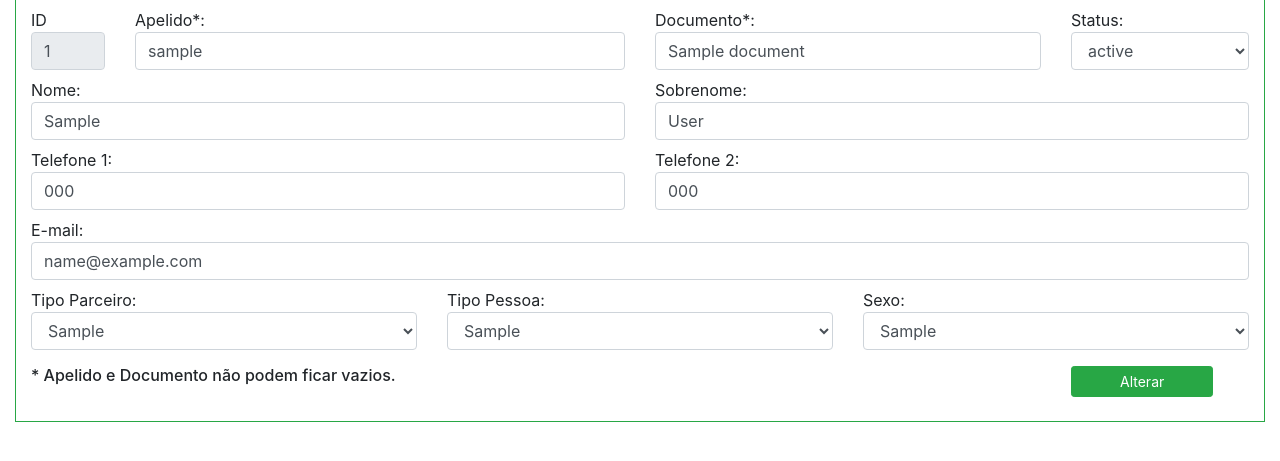
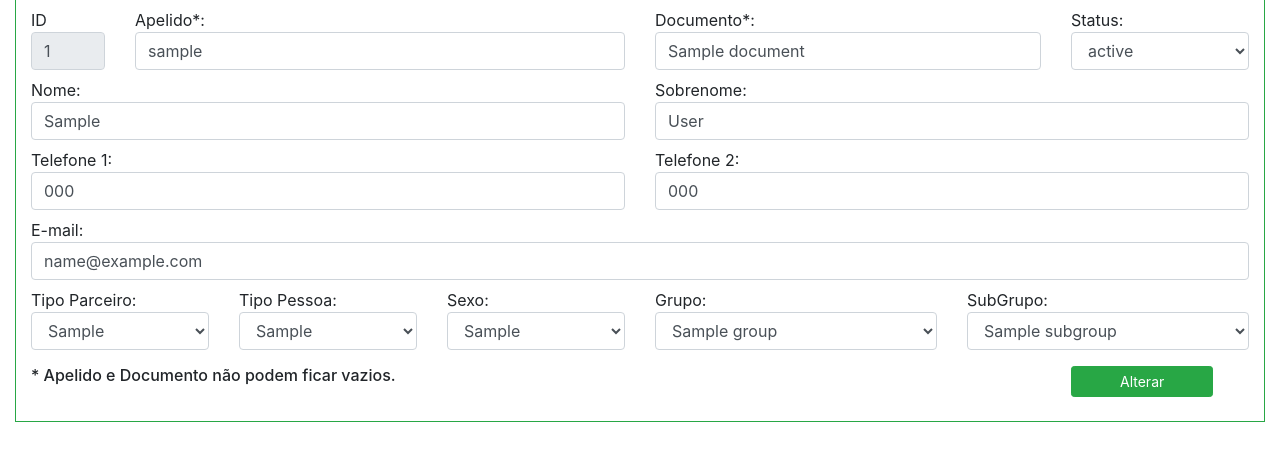
Before and after one commit to angelitasantos/sig-sanlis-django, a Django app: template plataform/templates/partners/partner_update.html in a window 1280 px wide. Shown: the part 131-592 px from the top of the page. Run offline with Django 4.2, Linux system fonts and the light colour scheme; the template is opened without the code that fills it: most values are stand-ins (such as "Sample title", 1, 10 or a date in 2020); some libraries are stand-ins or nearby versions.

Commit message:
create group and subgroup filter partner

```diff
--- a/plataform/templates/partners/partner_update.html
+++ b/plataform/templates/partners/partner_update.html
@@ -78,7 +78,7 @@
                     </div>
 
                     <div class="row mt-2">
-                        <div class="col-sm-4">
+                        <div class="col-sm-2">
                             <span>Tipo Parceiro:</span>
                             <select name="type_partners" class="form-control">
                                 <option value="{{ partner.type_partners }}">{{ partner.get_type_partners_display }}</option>
@@ -90,7 +90,7 @@
                                 <option value="5">Funcionário</option>
                             </select>
                         </div>
-                        <div class="col-sm-4">
+                        <div class="col-sm-2">
                             <span>Tipo Pessoa:</span>
                             <select name="type_person" class="form-control">
                                 <option value="{{ partner.type_person }}">{{ partner.get_type_person_display }}</option>
@@ -99,13 +99,45 @@
                                 <option value="J">Jurídica</option>
                             </select>
                         </div>
-                        <div class="col-sm-4">
+                        <div class="col-sm-2">
                             <span>Sexo:</span>
                             <select name="gender" class="form-control">
                                 <option value="{{ partner.gender }}">{{ partner.get_gender_display }}</option>
                                 <option disabled value=""> . Escolha uma Opção</option>
                                 <option value="M">Masculino</option>
                                 <option value="F">Feminino</option>
+                            </select>
+                        </div>
+                        <div class="col-sm-3">
+                            <span>Grupo:</span>
+                            <select name="group" class="form-control">
+                                {% if partner.group_id == None %}
+                                    <option value="">Sem Grupo</option>
+                                {% else %}
+                                    <option value="{{ partner.group_id }}">
+                                        {{ partner.group }}
+                                    </option>
+                                {% endif %}
+                                <option disabled value=""> >>> Escolha um Grupo</option>
+                                {% for group in groups %}
+                                    <option value="{{ group.id }}">{{ group }}</option>
+                                {% endfor %}
+                            </select>
+                        </div>
+                        <div class="col-sm-3">
+                            <span>SubGrupo:</span>
+                            <select name="subgroup" class="form-control">
+                                {% if partner.subgroup_id == None %}
+                                    <option value="">Sem SubGrupo</option>
+                                {% else %}
+                                    <option value="{{ partner.subgroup_id }}">
+                                        {{ partner.subgroup }}
+                                    </option>
+                                {% endif %}
+                                <option disabled value=""> >>> Escolha um SubGrupo</option>
+                                {% for subgroup in subgroups %}
+                                    <option value="{{ subgroup.id }}">{{ subgroup }}</option>
+                                {% endfor %}
                             </select>
                         </div>
                     </div>
```
Also changed, not shown: plataform/templates/partners/partner_create.html (+21 -3 lines), plataform/templates/partners/partner_list.html (+8 -0 lines), plataform/migrations/0009_alter_partner_email.py (added), plataform/migrations/0010_alter_partner_email.py (added).
